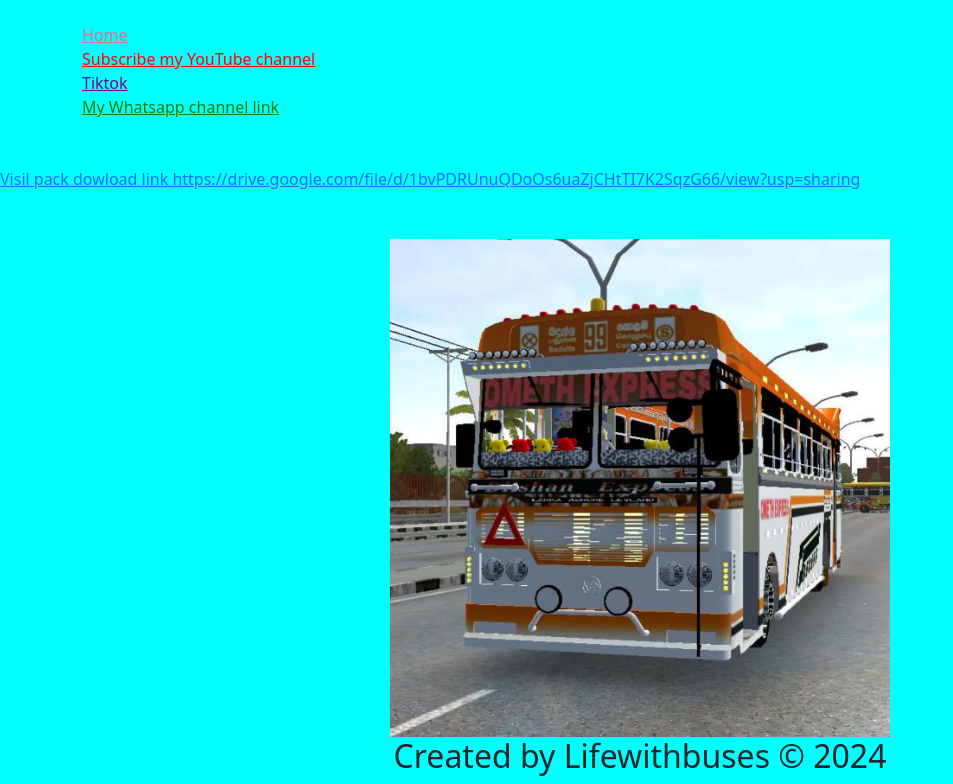
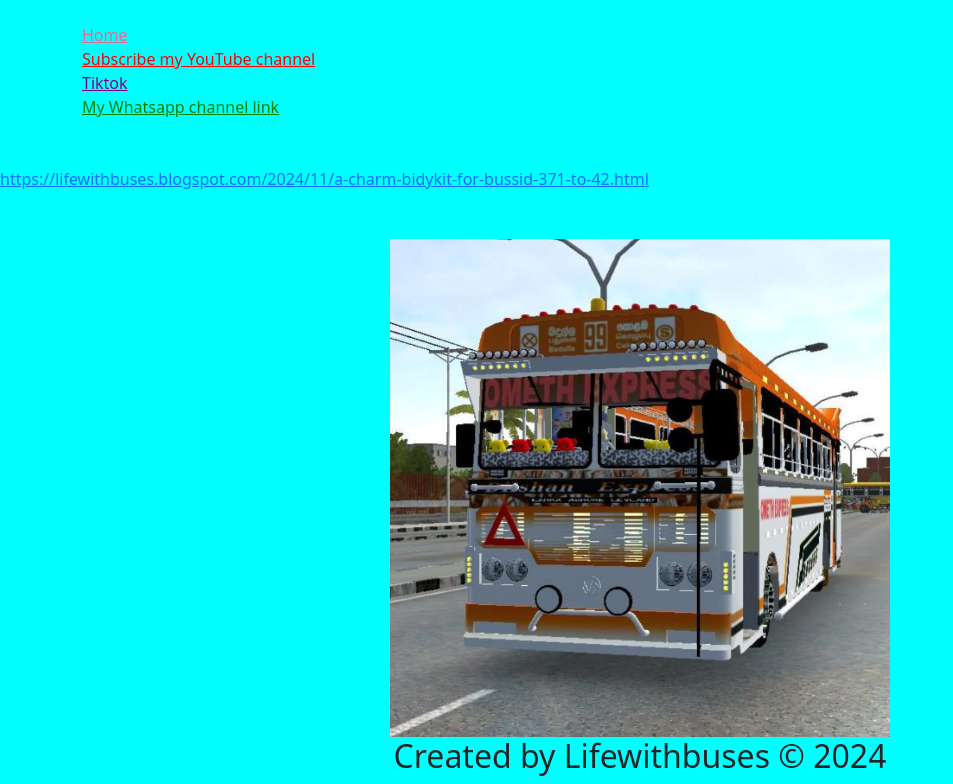
Before and after one commit to Ometh-Disanayaka-2012/Lifewithbuses.com, a website: page index.html in a window 1280 px wide. Shown: the part 73-857 px from the top of the page, without its empty margins (0-953 px from the left). Drawn offline with nearby package versions, Linux system fonts and the light colour scheme.

Commit message:
change the link

```diff
--- a/index.html
+++ b/index.html
@@ -19,7 +19,7 @@
         <a id="tiktok-link" href="https://www.tiktok.com/@lifewithbuses2012">Tiktok</a>
         <a id="my-whatsapp-channel-link" href="https://www.whatsapp.com/channel/0029VaoP0hp5PO16No8Fu33M">My Whatsapp channel link</a>
     </nav>
-    <a href="https://drive.google.com/file/d/1bvPDRUnuQDoOs6uaZjCHtTI7K2SqzG66/view?usp=sharing">Visil pack dowload link https://drive.google.com/file/d/1bvPDRUnuQDoOs6uaZjCHtTI7K2SqzG66/view?usp=sharing
+    <a href="https://lifewithbuses.blogspot.com/2024/11/a-charm-bidykit-for-bussid-371-to-42.html">https://lifewithbuses.blogspot.com/2024/11/a-charm-bidykit-for-bussid-371-to-42.html
         <link rel="manifest" href="manifest.json">
     </a>
 
```
